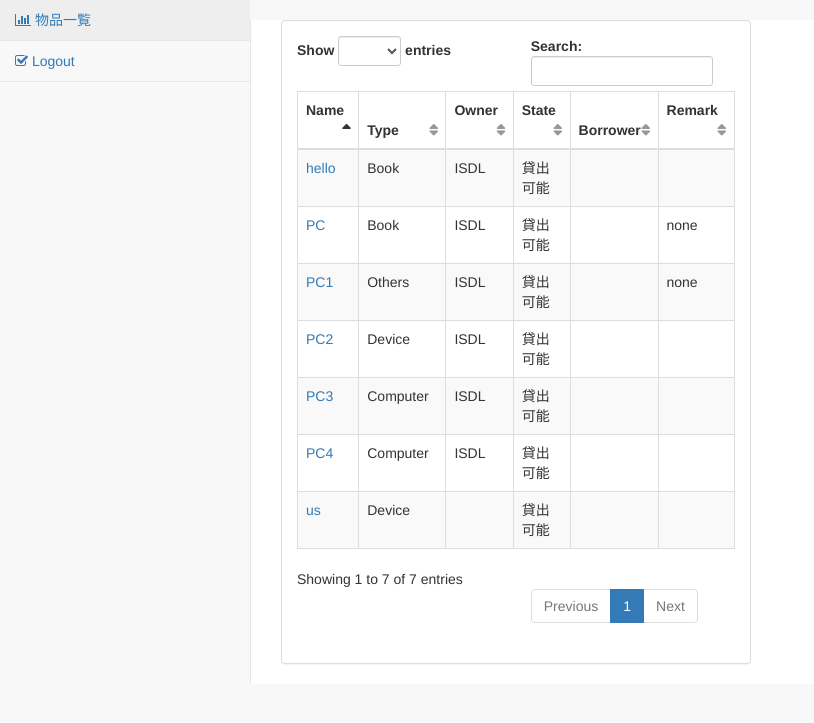
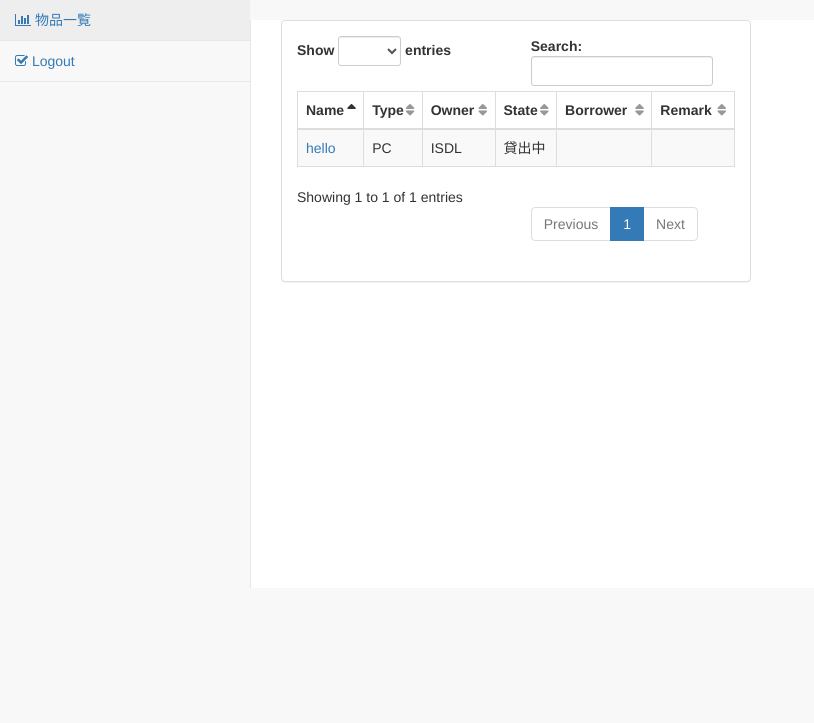
Before and after one commit to antic9/ISDL_buppinkanri, a Django app: page /login/login/equipments/ in a window 1280 px wide. Shown: the part 51-774 px from the top of the page, without its empty margins (0-814 px from the left). Run offline with Django 3.2, Linux system fonts and the light colour scheme; data comes from the database, SQL or seed files in the repository; some libraries are stand-ins or nearby versions.

Commit message:
ver4
added relational database

```diff
--- a/equipments/apps.py
+++ b/equipments/apps.py
@@ -1,5 +1,4 @@
 from django.apps import AppConfig
-
 
 class EquipmentsConfig(AppConfig):
     name = 'equipments'
--- a/equipments/models.py
+++ b/equipments/models.py
@@ -2,32 +2,25 @@
 
 class Bunrui(models.Model):
     name = models.CharField(max_length=50)
-    id = models.IntegerField
+
 
     def __str__(self):
         return self.name
 
 class Equipment(models.Model):
 
-  # eq_type
-  BOOK = 1
-  DEVICE = 2
-  COMPUTER = 3
-
-  # state
-  NOT_ON_LOAN = 0
-  ON_LOAN = 1
-  REQUESTING = 2
-
   name = models.CharField(max_length=50)
-  eq_type = models.IntegerField()
   owner = models.CharField(max_length=20,default = "ISDL")
-  state = 0
+  bunrui = models.ForeignKey(Bunrui, on_delete=models.CASCADE, default='')
+  state = models.IntegerField(default=0)
   borrower = ""
   remark = models.TextField(null= True,blank=True)
 
   def __str__(self):
     return self.name
+
+  class Meta:
+    ordering = ['name']
 
 class User(models.Model):
   name = models.CharField(max_length = 50)
--- a/equipments/templates/equipments/index.html
+++ b/equipments/templates/equipments/index.html
@@ -27,15 +27,7 @@
                         <td>
                           <a href="{% url 'equipments:detail' equipment.id %}">{{equipment.name}}</a>
                         </td>
-                        {% if equipment.eq_type == 1 %}
-                          <td>Book</td>
-                        {% elif equipment.eq_type == 2 %}
-                          <td>Device</td>
-                        {% elif equipment.eq_type == 3 %}
-                          <td>Computer</td>
-                        {% else %}
-                          <td>Others</td>
-                        {% endif %}
+                        <td>{{equipment.bunrui}}</td>
                         <td>{{equipment.owner}}</td>
                         {% if equipment.state == 0 %}
                           <td>貸出可能</td>
--- a/equipments/templates/equipments/new.html
+++ b/equipments/templates/equipments/new.html
@@ -7,7 +7,7 @@
     <form class="form-group" method="post" action="{% url 'equipments:create' %}">
       {% csrf_token %}
       <label>{{ form.name.label }} {{ form.name }}</label><br>
-      <label>{{ form.eq_type.label }} {{ form.eq_type }}</label><br>
+      <label>{{ form.eqtype.label }} {{ form.eqtype }}</label><br>
       <label>{{ form.remark.label }} {{ form.remark }}</label><br>
 
       <input type="submit" value="追加">
--- a/equipments/views.py
+++ b/equipments/views.py
@@ -87,7 +87,7 @@
 def create(request):
   temp = Equipment(
     name=request.POST['name'],
-    eq_type=request.POST['eq_type'],
+    bunrui=request.POST['bunrui'],
     state=0,
     owner='',
     remark=request.POST['remark']
```
Also changed, not shown: equipments/forms.py (+6 -6 lines), db.sqlite3, equipments/migrations/0001_initial.py, equipments/migrations/0002_auto_20180520_1455.py (deleted), equipments/migrations/0002_equipment_state.py, equipments/migrations/0003_user.py (deleted), equipments/migrations/0004_auto_20200903_2117.py (deleted), equipments/migrations/0005_auto_20200903_2124.py (deleted), equipments/migrations/0007_auto_20200903_2128.py (deleted), equipments/migrations/0008_auto_20200903_2135.py (deleted), equipments/migrations/0009_bunrui.py (deleted).
